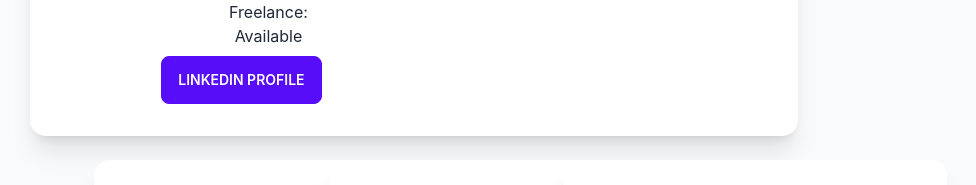
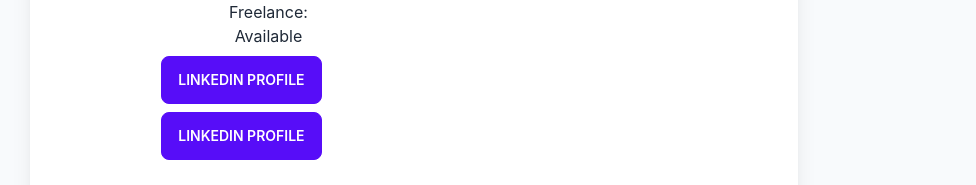
Before and after one commit to tuhink9/my-portfolio, a React (Create React App) app: page / in a window 1280 px wide. Shown: the part 848-1033 px from the top of the page, without its empty margins (226-1202 px from the left). Built offline with nearby package versions, Linux system fonts and the light colour scheme.

Commit message:
link added

```diff
--- a/src/Pages/About/About.js
+++ b/src/Pages/About/About.js
@@ -17,7 +17,15 @@
 Country:  Bangladesh
 Freelance:  Available</p>
     <div class="card-actions justify-end">
-      <button class="btn btn-primary">Linkedin Profile</button>
+      <button class="btn btn-primary"><a href="https://docs.google.com/document/d/1tq11_rRvNEtZKa25USLvKYmMdI3ir2XCaJJxsnDX-8Q/export?format=pdf">LinkedIn
+      Profile</a></button>
+      <button class="btn btn-primary"><a href="https://drive.google.com/file/d/1zuV3uwztC7FlowPcP7eJLKxDzoWqHm-v/export?format=pdf">LinkedIn
+      Profile</a></button>
+
+
+    </div>
+    <div>
+
     </div>
   </div>
   <div class="card-body">
```
